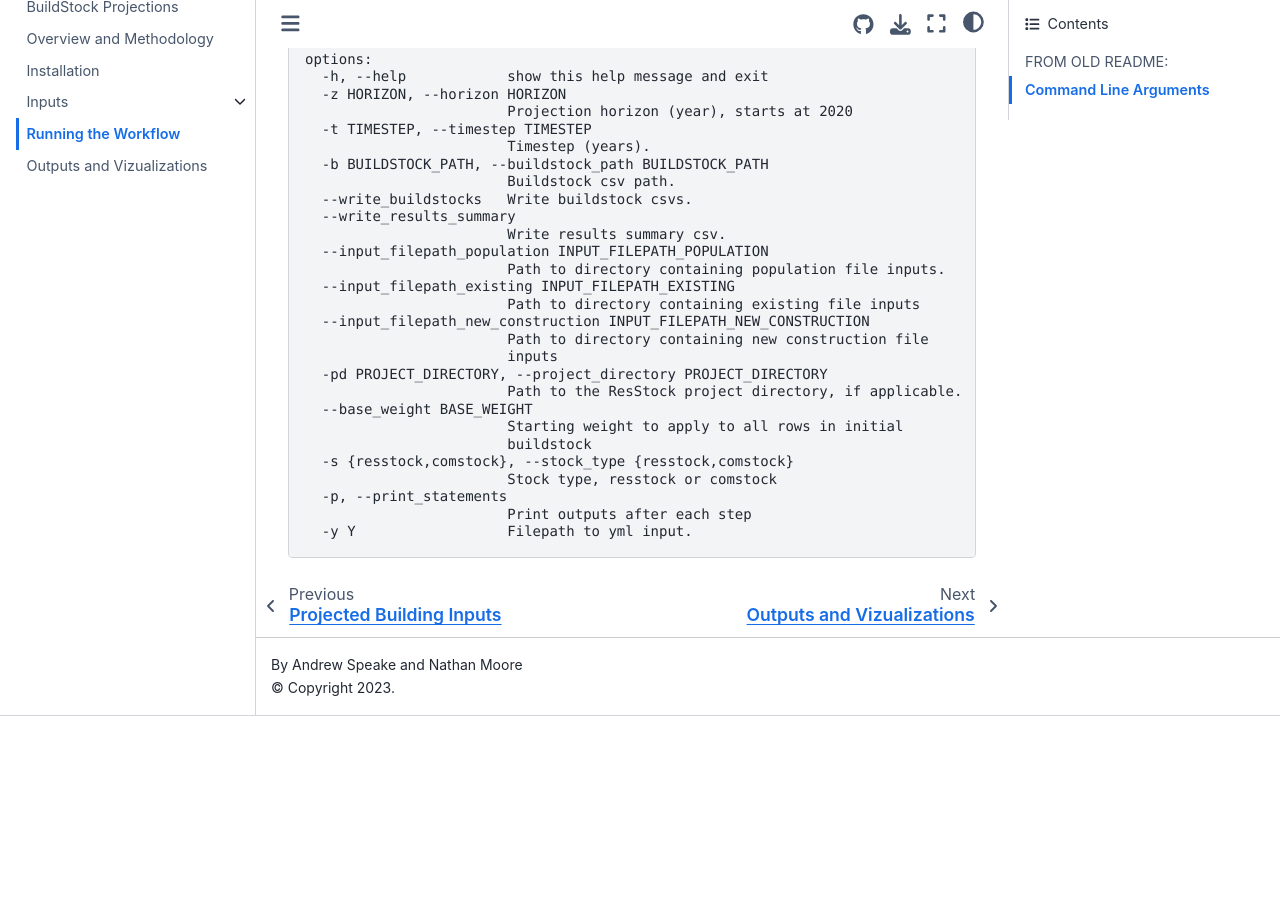
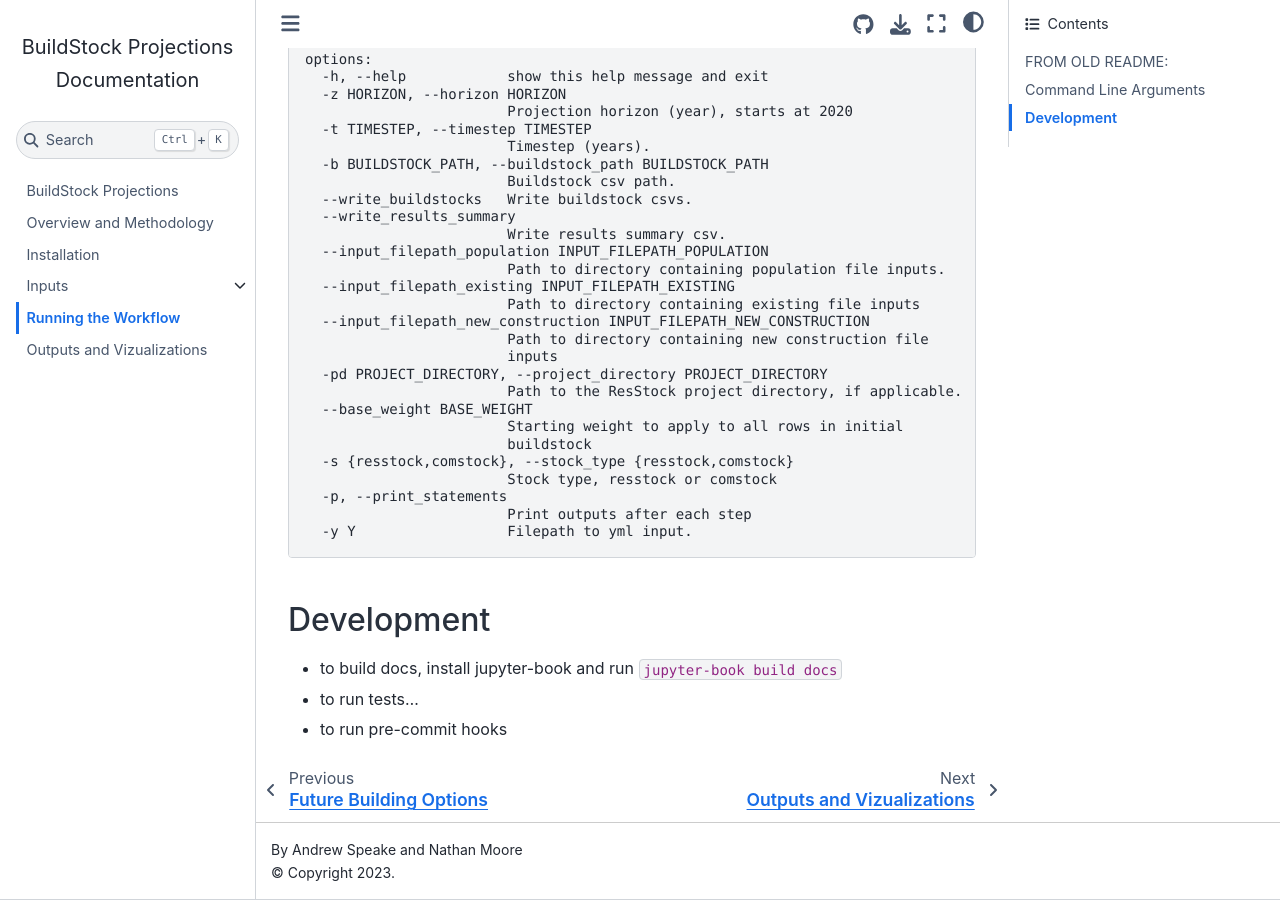
Before and after one commit to NREL/buildstock-projections-docs, a Jupyter Book: the page built from docs/usage.md, in a window 1280 px wide and 900 px high, scrolled down 761 px. Built offline with Jupyter Book 1.0.4 settings and Sphinx 7.4.7 and the Sphinx Book theme 1.1.4, drawn with Linux system fonts in a browser that asks for light colours; before the commit the page ends 1477 px from its top, so only the background shows below that.

Commit message:
Upload docs.

````diff
--- a/docs/inputs/building_options.md
+++ b/docs/inputs/building_options.md
@@ -1,4 +1,4 @@
-# Projected Building Inputs
+# Future Building Options
 At each timestep, building stock inputs can be updated for the existing stock and/or the set of new construction buildings with the use of a common .csv file convention. We provide example files for new construction (ResStock and ComStock) [here](https://github.com/NREL/buildstock-projections/tree/main/resources/inputs), while more complex test files for [existing](https://github.com/NREL/buildstock-projections/tree/main/tests/test_files/project_CA/existing) and [new construction](https://github.com/NREL/buildstock-projections/tree/main/tests/test_files/project_CA/new_construction) ResStock buildings can be found in the [tests](https://github.com/NREL/buildstock-projections/tree/main/tests/test_files/project_CA) directory. The goal of these inputs are to change specific options for future building stock states.
 
 ## Package Apply File
--- a/docs/usage.md
+++ b/docs/usage.md
@@ -53,3 +53,8 @@ options:
   -y Y                  Filepath to yml input.
 
 ```
+
+## Development
+- to build docs, install jupyter-book and run `jupyter-book build docs`
+- to run tests...
+- to run pre-commit hooks
````
Also changed, not shown: docs/inputs/buildstocks.md (+1 -1 lines), docs/overview.md (+2 -1 lines).
